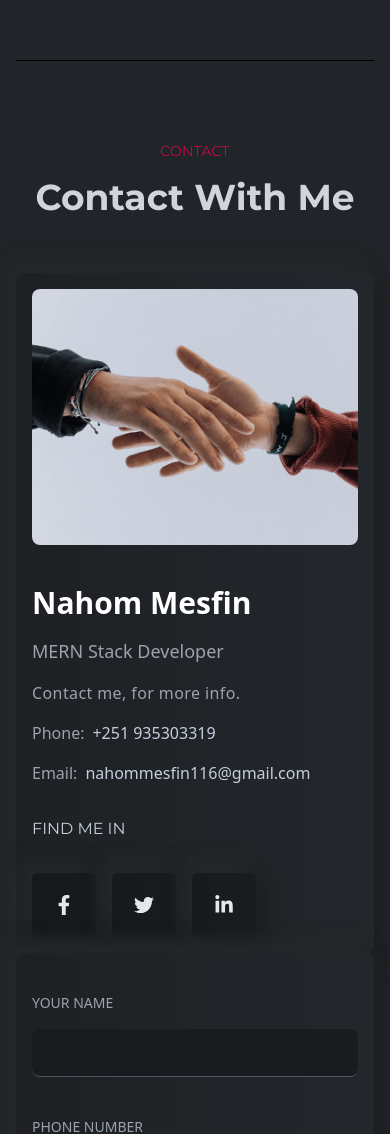
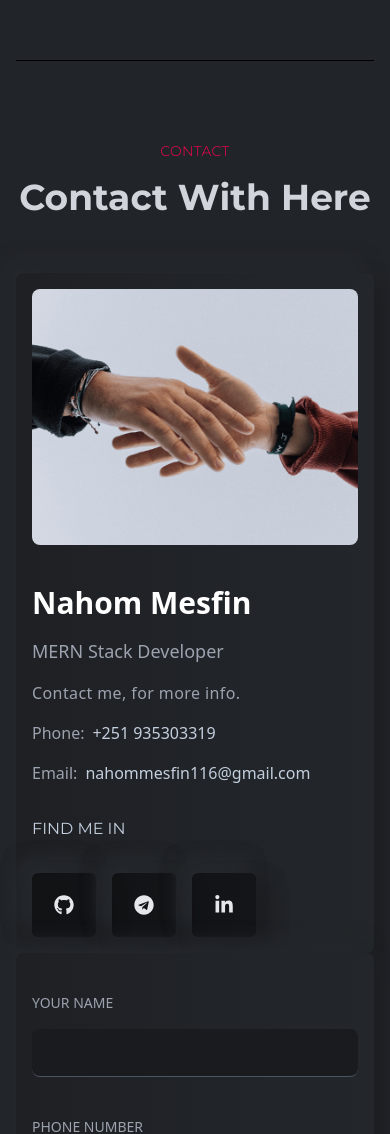
Before and after one commit to nahom-mesfin/Nahom-s_Portfolio, a React (Create React App) app: page / in a window 390 px wide. Shown: the part 8767-9901 px from the top of the page. Built offline with nearby package versions, Linux system fonts and the light colour scheme.

Commit message:
nav bar mobile view

```diff
--- a/src/components/contact/Contact.js
+++ b/src/components/contact/Contact.js
@@ -1,173 +1,3 @@
-// import React,{useState} from 'react'
-// import Title from '../layouts/Title';
-// import ContactLeft from './ContactLeft';
-
-// const Contact = () => {
-//   const [username, setUsername] = useState("");
-//   const [phoneNumber, setPhoneNumber] = useState("");
-//   const [email, setEmail] = useState("");
-//   const [subject, setSubject] = useState("");
-//   const [message, setMessage] = useState("");
-//   const [errMsg, setErrMsg] = useState("");
-//   const [successMsg, setSuccessMsg] = useState("");
-
-//   // ========== Email Validation start here ==============
-//   const emailValidation = () => {
-//     return String(email)
-//       .toLocaleLowerCase()
-//       .match(/^\w+([-]?\w+)*@\w+([-]?\w+)*(\.\w{2,3})+$/);
-//   };
-//   // ========== Email Validation end here ================
-
-//   const handleSend = (e) => {
-//     e.preventDefault();
-//     if (username === "") {
-//       setErrMsg("Username is required!");
-//     } else if (phoneNumber === "") {
-//       setErrMsg("Phone number is required!");
-//     } else if (email === "") {
-//       setErrMsg("Please give your Email!");
-//     } else if (!emailValidation(email)) {
-//       setErrMsg("Give a valid Email!");
-//     } else if (subject === "") {
-//       setErrMsg("Plese give your Subject!");
-//     } else if (message === "") {
-//       setErrMsg("Message is required!");
-//     } else {
-//       setSuccessMsg(
-//         `Thank you dear ${username}, Your Messages has been sent Successfully!`
-//       );
-//       setErrMsg("");
-//       setUsername("");
-//       setPhoneNumber("");
-//       setEmail("");
-//       setSubject("");
-//       setMessage("");
-//     }
-//   };
-//   return (
-//     <section
-//       id="contact"
-//       className="w-full py-20 border-b-[1px] border-b-black"
-//     >
-//       <div className="flex justify-center items-center text-center">
-//         <Title title="CONTACT" des="Contact With Me" />
-//       </div>
-//       <div className="w-full">
-//         <div className="w-full h-auto flex flex-col lgl:flex-row justify-between">
-//           <ContactLeft />
-//           <div className="w-full lgl:w-[60%] h-full py-10 bg-gradient-to-r from-[#1e2024] to-[#23272b] flex flex-col gap-8 p-4 lgl:p-8 rounded-lg shadow-shadowOne">
-//             <form className="w-full flex flex-col gap-4 lgl:gap-6 py-2 lgl:py-5">
-//               {errMsg && (
-//                 <p className="py-3 bg-gradient-to-r from-[#1e2024] to-[#23272b] shadow-shadowOne text-center text-orange-500 text-base tracking-wide animate-bounce">
-//                   {errMsg}
-//                 </p>
-//               )}
-//               {successMsg && (
-//                 <p className="py-3 bg-gradient-to-r from-[#1e2024] to-[#23272b] shadow-shadowOne text-center text-green-500 text-base tracking-wide animate-bounce">
-//                   {successMsg}
-//                 </p>
-//               )}
-//               <div className="w-full flex flex-col lgl:flex-row gap-10">
-//                 <div className="w-full lgl:w-1/2 flex flex-col gap-4">
-//                   <p className="text-sm text-gray-400 uppercase tracking-wide">
-//                     Your name
-//                   </p>
-//                   <input
-//                     onChange={(e) => setUsername(e.target.value)}
-//                     value={username}
-//                     className={`${
-//                       errMsg === "Username is required!" &&
-//                       "outline-designColor"
-//                     } contactInput`}
-//                     type="text"
-//                   />
-//                 </div>
-//                 <div className="w-full lgl:w-1/2 flex flex-col gap-4">
-//                   <p className="text-sm text-gray-400 uppercase tracking-wide">
-//                     Phone Number
-//                   </p>
-//                   <input
-//                     onChange={(e) => setPhoneNumber(e.target.value)}
-//                     value={phoneNumber}
-//                     className={`${
-//                       errMsg === "Phone number is required!" &&
-//                       "outline-designColor"
-//                     } contactInput`}
-//                     type="text"
-//                   />
-//                 </div>
-//               </div>
-//               <div className="flex flex-col gap-4">
-//                 <p className="text-sm text-gray-400 uppercase tracking-wide">
-//                   Email
-//                 </p>
-//                 <input
-//                   onChange={(e) => setEmail(e.target.value)}
-//                   value={email}
-//                   className={`${
-//                     errMsg === "Please give your Email!" &&
-//                     "outline-designColor"
-//                   } contactInput`}
-//                   type="email"
-//                 />
-//               </div>
-//               <div className="flex flex-col gap-4">
-//                 <p className="text-sm text-gray-400 uppercase tracking-wide">
-//                   Subject
-//                 </p>
-//                 <input
-//                   onChange={(e) => setSubject(e.target.value)}
-//                   value={subject}
-//                   className={`${
-//                     errMsg === "Plese give your Subject!" &&
-//                     "outline-designColor"
-//                   } contactInput`}
-//                   type="text"
-//                 />
-//               </div>
-//               <div className="flex flex-col gap-4">
-//                 <p className="text-sm text-gray-400 uppercase tracking-wide">
-//                   Message
-//                 </p>
-//                 <textarea
-//                   onChange={(e) => setMessage(e.target.value)}
-//                   value={message}
-//                   className={`${
-//                     errMsg === "Message is required!" && "outline-designColor"
-//                   } contactTextArea`}
-//                   cols="30"
-//                   rows="8"
-//                 ></textarea>
-//               </div>
-//               <div className="w-full">
-//                 <button
-//                   onClick={handleSend}
-//                   className="w-full h-12 bg-[#141518] rounded-lg text-base text-gray-400 tracking-wider uppercase hover:text-white duration-300 hover:border-[1px] hover:border-designColor border-transparent"
-//                 >
-//                   Send Message
-//                 </button>
-//               </div>
-//               {errMsg && (
-//                 <p className="py-3 bg-gradient-to-r from-[#1e2024] to-[#23272b] shadow-shadowOne text-center text-orange-500 text-base tracking-wide animate-bounce">
-//                   {errMsg}
-//                 </p>
-//               )}
-//               {successMsg && (
-//                 <p className="py-3 bg-gradient-to-r from-[#1e2024] to-[#23272b] shadow-shadowOne text-center text-green-500 text-base tracking-wide animate-bounce">
-//                   {successMsg}
-//                 </p>
-//               )}
-//             </form>
-//           </div>
-//         </div>
-//       </div>
-//     </section>
-//   );
-// }
-
-// export default Contact
-
 import React, { useState } from "react";
 import emailjs from "emailjs-com";
 import ContactLeft from "./ContactLeft";
@@ -210,11 +40,11 @@ const Contact = () => {
           "service_nm116",
           "template_uxl16w9",
           {
-            from_name: username, // Use 'from_name' instead of 'username'
-            phone_number: phoneNumber, // Use 'phone_number' instead of 'phoneNumber'
-            email: email, // This should match your template
-            subject: subject, // This should match your template
-            message: message, // This should match your template
+            from_name: username,
+            phone_number: phoneNumber,
+            email: email,
+            subject: subject,
+            message: message,
           },
           "rXiWN5SyYVLnXbEPJ"
         )
@@ -243,7 +73,7 @@ const Contact = () => {
       id="contact"
       className="w-full py-20 border-b-[1px] border-b-black">
       <div className="flex justify-center items-center text-center">
-        <Title title="CONTACT" des="Contact With Me" />
+        <Title title="CONTACT" des="Contact With Here" />
       </div>
       <div className="w-full flex flex-col lg:flex-row justify-between">
         <ContactLeft />
--- a/src/components/contact/ContactLeft.js
+++ b/src/components/contact/ContactLeft.js
@@ -1,5 +1,5 @@
 import React from "react";
-import { FaFacebookF, FaTwitter, FaLinkedinIn } from "react-icons/fa";
+import { FaTelegram, FaGithub, FaLinkedinIn } from "react-icons/fa";
 import { contactImg } from "../../assets/index";
 
 const ContactLeft = () => {
@@ -30,13 +30,27 @@ const ContactLeft = () => {
         <h2 className="text-base uppercase font-titleFont mb-4">Find me in</h2>
         <div className="flex gap-4">
           <span className="bannerIcon">
-            <FaFacebookF />
+            <a href="https://github.com/nahom-mesfin" target="blank">
+              <span className="bannerIcon">
+                <FaGithub />
+              </span>
+            </a>
           </span>
           <span className="bannerIcon">
-            <FaTwitter />
+            <a href="https://t.me/Nahom_116 " target="blank">
+              <span className="bannerIcon">
+                <FaTelegram />
+              </span>
+            </a>
           </span>
           <span className="bannerIcon">
-            <FaLinkedinIn />
+            <a
+              href="https://www.linkedin.com/in/nahom-mesfin-68347b275/"
+              target="blank">
+              <span className="bannerIcon">
+                <FaLinkedinIn />
+              </span>
+            </a>
           </span>
         </div>
       </div>
--- a/src/components/navbar/Navbar.js
+++ b/src/components/navbar/Navbar.js
@@ -64,15 +64,14 @@ const Navbar = () => {
                   Find me in
                 </h2>
                 <div className="flex gap-4">
-                  <span className="bannerIcon">
-                    <FaFacebookF />
-                  </span>
-                  <span className="bannerIcon">
-                    <FaTwitter />
-                  </span>
-                  <span className="bannerIcon">
-                    <FaLinkedinIn />
-                  </span>
+                  <a
+                    href="https://www.linkedin.com/in/nahom-mesfin-68347b275/"
+                    target="_blank"
+                    rel="noopener noreferrer">
+                    <span className="bannerIcon">
+                      <FaLinkedinIn />
+                    </span>
+                  </a>
                 </div>
               </div>
               <span
```
